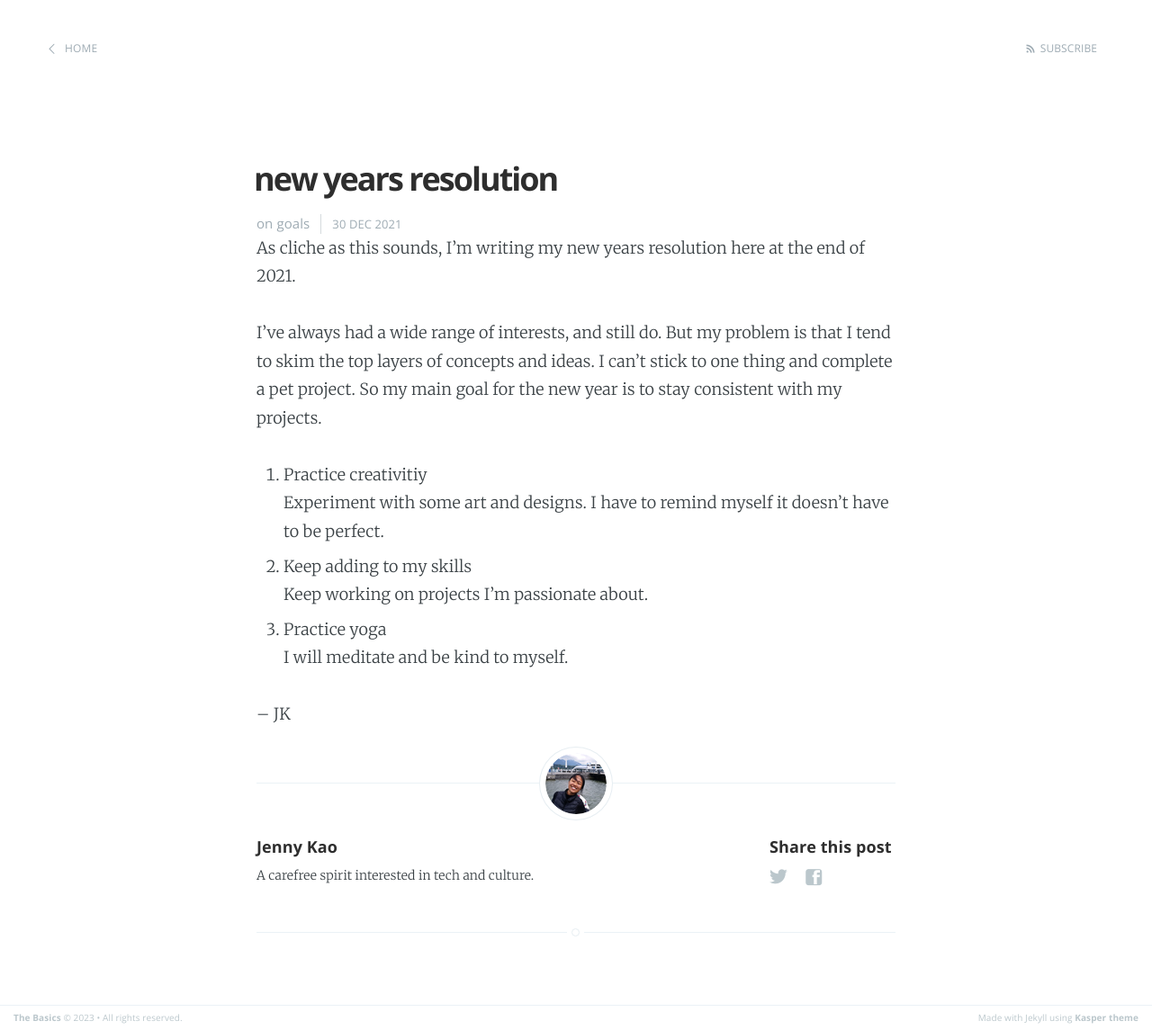
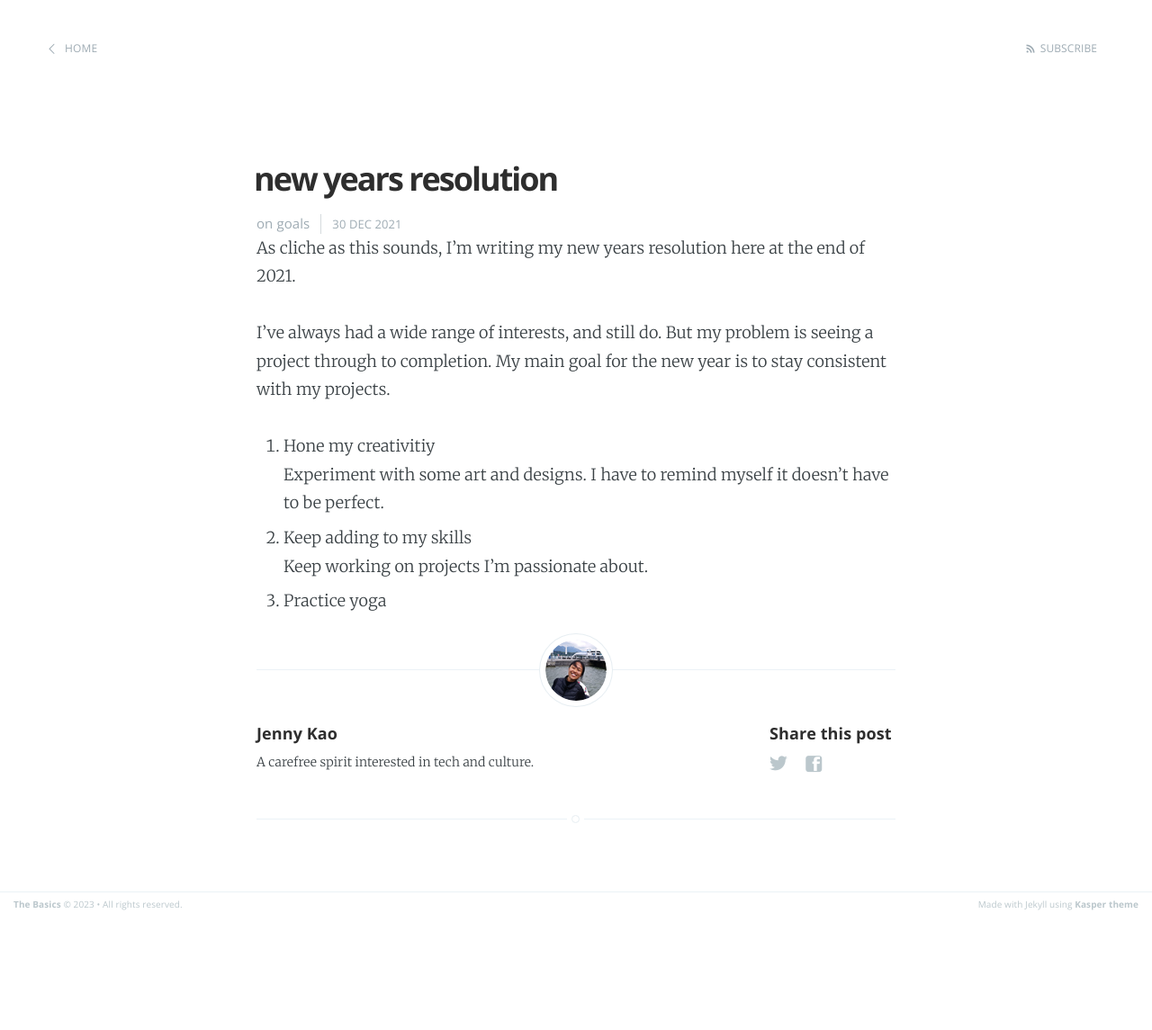
Before and after one commit to jennymhkao/home, a Jekyll site: the page built from _posts/2021-12-30-welcome!.md, in a window 1280 px wide. Shown: the whole page at 90% size. Built offline with Jekyll 4.4.1, drawn with Linux system fonts in a browser that asks for light colours; after the commit the page ends 1019 px from its top, so only the background shows below that.

Commit message:
post update

```diff
--- a/_posts/2021-12-30-welcome!.md
+++ b/_posts/2021-12-30-welcome!.md
@@ -7,16 +7,12 @@ categories: goals
 
 As cliche as this sounds, I'm writing my new years resolution here at the end of 2021.
 
-I've always had a wide range of interests, and still do. But my problem is that I tend to skim the top layers of concepts and ideas. I can't stick to one thing and complete a pet project. So my main goal for the new year is to stay consistent with my projects.
+I've always had a wide range of interests, and still do. But my problem is seeing a project through to completion. My main goal for the new year is to stay consistent with my projects.
 
-1. Practice creativitiy
+1. Hone my creativitiy
 <br />
 Experiment with some art and designs. I have to remind myself it doesn't have to be perfect.
 2. Keep adding to my skills
 <br />
 Keep working on projects I'm passionate about.
 3. Practice yoga
-<br />
-I will meditate and be kind to myself.
-
--- JK
```
Also changed, not shown: _posts/2021-12-29-first-post.md (+1 -1 lines), _posts/2022-01-07-meditations.md (+0 -2 lines).
